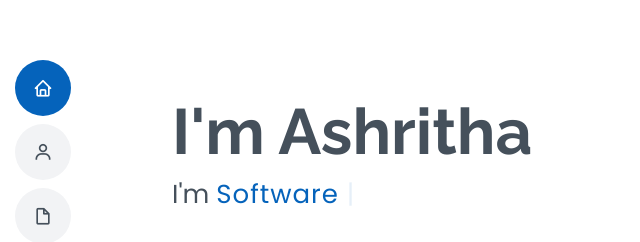
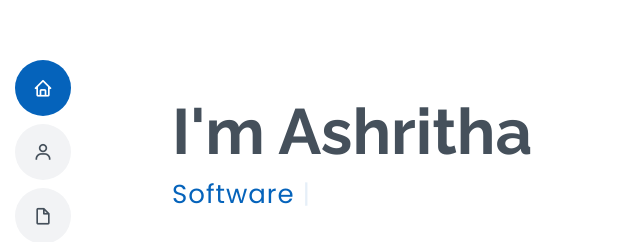
Before and after one commit to ashritha6601/Portfolio, a plain HTML site: page index.html in a window 1280 px wide. Shown: the part 212-454 px from the top of the page, without its empty margins (0-640 px from the left). Drawn offline with Linux system fonts and the light colour scheme.

Commit message:
Update index.html

```diff
--- a/index.html
+++ b/index.html
@@ -53,7 +53,7 @@
     <div class="container" data-aos="zoom-in" data-aos-delay="100">
       <h1> I'm Ashritha </h1>
 
-      <p>I'm <span class="typed" data-typed-items="Data Scientist, Software & Machine Learning Engineer, Dancer, Travel enthusiast"></span></p>
+      <p> <span class="typed" data-typed-items="Data Scientist, Software & Machine Learning Engineer, Dancer, Travel enthusiast"></span></p>
       <div class="social-links">
         <a href="mailto:ashritha6601@gmail.com"><i class="bx bxs-envelope"></i></a>
         <a href="https://github.com/ashritha6601" class="github"><i class="bx bxl-github"></i></a>
```
